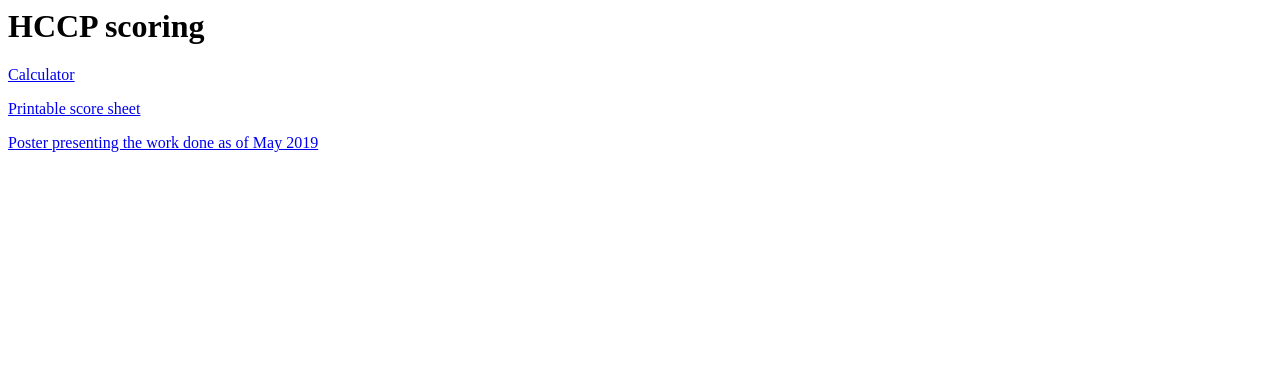
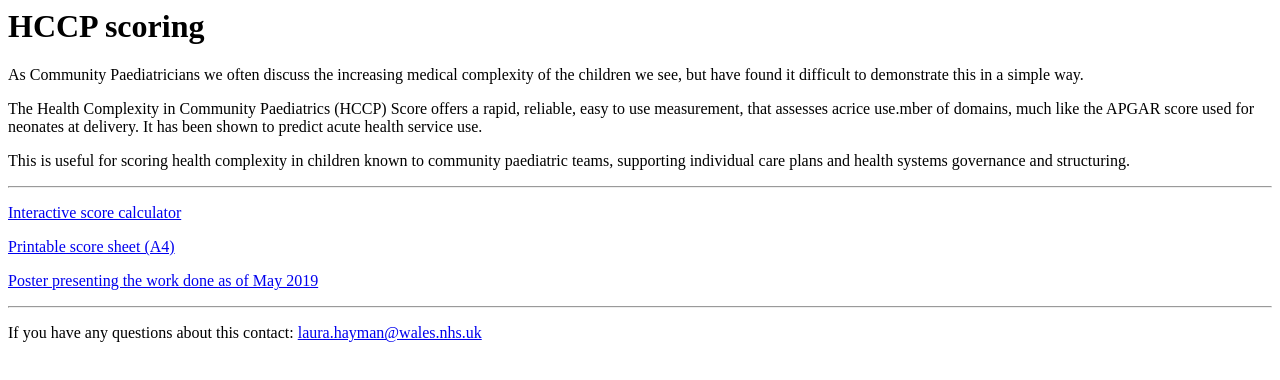
Before and after one commit to foolswood/complexity_score, a plain HTML site: page index.html in a window 1280 px wide. Drawn offline with Linux system fonts and the light colour scheme.

Commit message:
Add explanation and email link

```diff
--- a/index.html
+++ b/index.html
@@ -2,13 +2,27 @@
 <body>
 <h1>HCCP scoring</h1>
 <p>
-<a href="calculator.html">Calculator</a>
+As Community Paediatricians we often discuss the increasing medical complexity of the children we see, but  have found it difficult to demonstrate this in a simple way.
 </p>
 <p>
-<a href="printable_hccp.pdf">Printable score sheet</a>
+The Health Complexity in Community Paediatrics (HCCP) Score offers a rapid, reliable, easy to use measurement, that assesses acrice use.mber of domains, much like the APGAR score used for neonates at delivery. It has been shown to predict acute health service use.
+</p>
+<p>
+This is useful for scoring health complexity in children known to community paediatric teams, supporting individual care plans and health systems governance and structuring.
+</p>
+<hr/>
+<p>
+<a href="calculator.html">Interactive score calculator</a>
+</p>
+<p>
+<a href="printable_hccp.pdf">Printable score sheet (A4)</a>
 </p>
 <p>
 <a href="poster_may19.pdf">Poster presenting the work done as of May 2019</a>
 </p>
+<hr/>
+<p>
+If you have any questions about this contact: <a href="mailto:laura.hayman@wales.nhs.uk">laura.hayman@wales.nhs.uk</a>
+</p>
 </body>
 </html>
```
